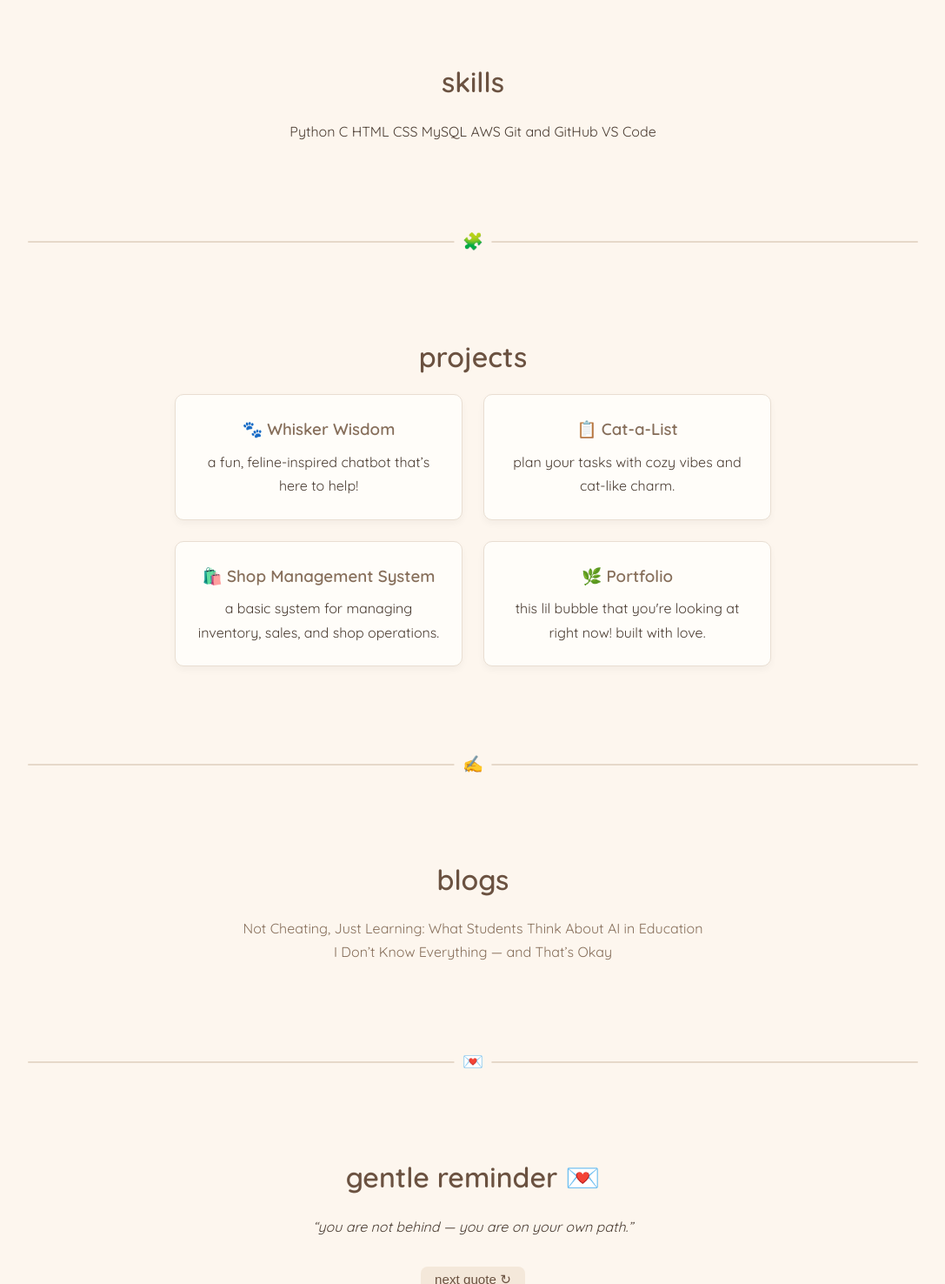
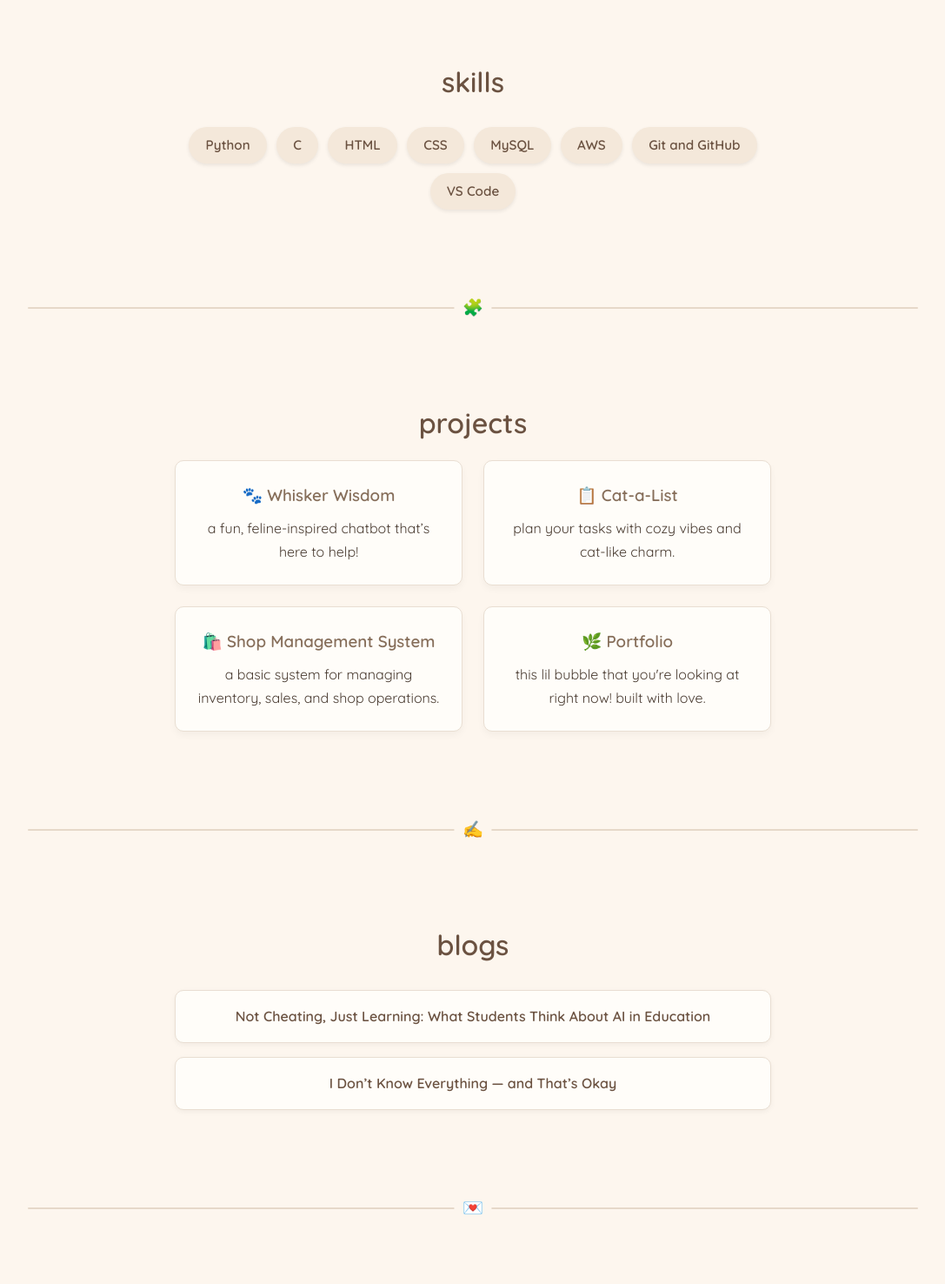
Before and after one commit to ipshitabhardwaj/Portfolio, a plain HTML site: page index.html in a window 1280 px wide. Shown: the part 1577-3053 px from the top of the page at 87% size, without its empty margins (96-1183 px from the left). Drawn offline with Linux system fonts and the light colour scheme.

Commit message:
style.css

```diff
--- a/style.css
+++ b/style.css
@@ -1,3 +1,4 @@
+
 /* Reset + Base */
 * {
   margin: 0;
@@ -479,3 +480,64 @@ body.dark .edu-note {
     overflow-y: auto;
   }
 }
+.skills-container {
+  display: flex;
+  flex-wrap: wrap;
+  justify-content: center;
+  gap: 0.7rem;
+  margin-top: 1.5rem;
+}
+
+.skill-pill {
+  background-color: #f4e8da;
+  color: #6b5241;
+  padding: 0.5rem 1.2rem;
+  border-radius: 999px;
+  font-size: 0.95rem;
+  font-weight: 600;
+  box-shadow: 0 2px 4px rgba(0,0,0,0.08);
+  transition: transform 0.2s ease;
+}
+
+.skill-pill:hover {
+  transform: scale(1.05);
+}
+
+body.dark .skill-pill {
+  background-color: #3b312a;
+  color: #f4d7ba;
+  box-shadow: 0 2px 4px rgba(0,0,0,0.2);
+}
+.blogs-container {
+  display: flex;
+  flex-direction: column;
+  gap: 1rem;
+  margin-top: 1.5rem;
+}
+
+.blog-card {
+  background-color: #fffdf9;
+  border: 1px solid #e9ded2;
+  padding: 1rem 1.5rem;
+  border-radius: 10px;
+  box-shadow: 0 2px 6px rgba(0,0,0,0.05);
+  transition: transform 0.3s ease, box-shadow 0.3s ease;
+}
+
+.blog-card:hover {
+  transform: translateY(-4px);
+  box-shadow: 0 6px 14px rgba(0, 0, 0, 0.07);
+}
+
+.blog-card a {
+  color: #6b5241;
+  font-weight: 600;
+}
+
+body.dark .blog-card {
+  background-color: #3b312a;
+  border-color: #5c4a3d;
+}
+body.dark .blog-card a {
+  color: #f4d7ba;
+}
```
